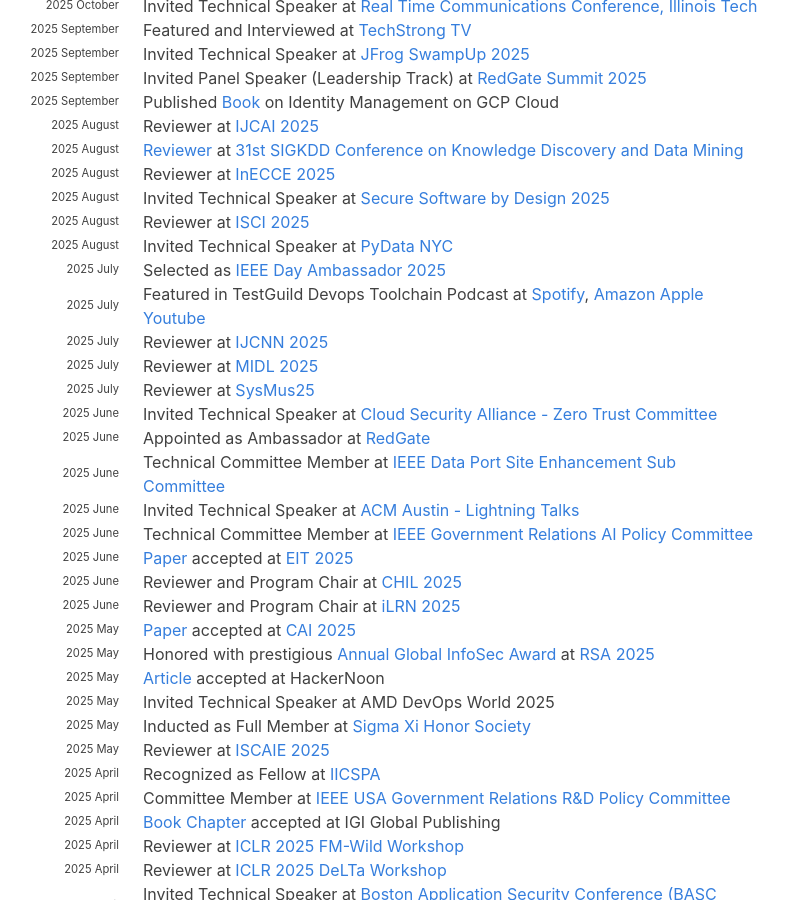
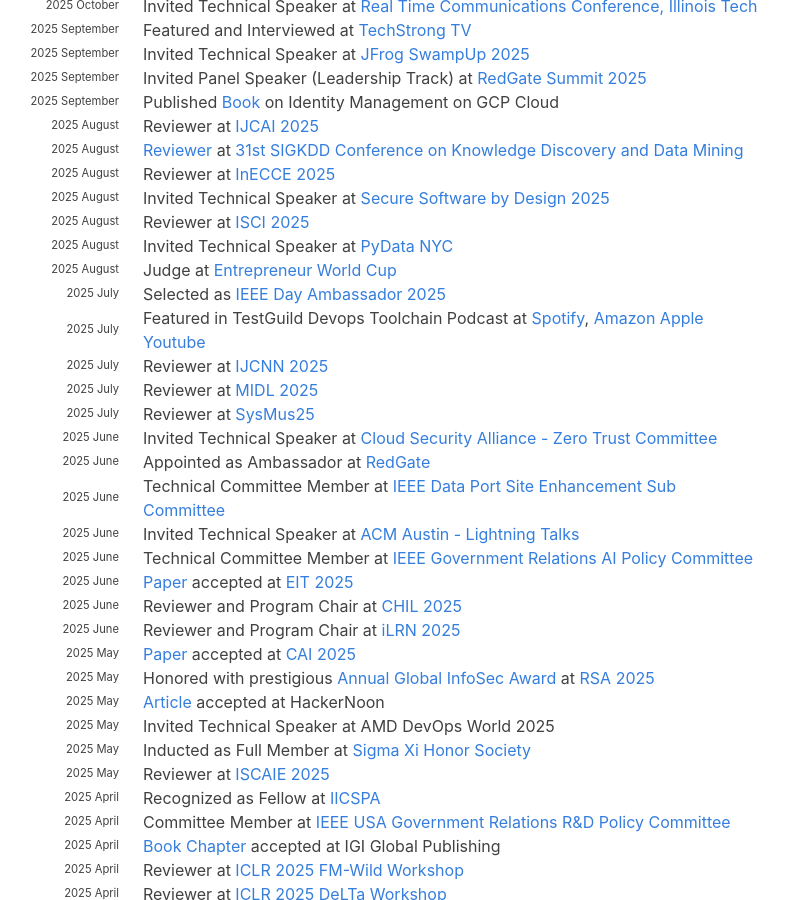
Before and after one commit to hariharanragothaman/hariharanragothaman.github.io, a Jekyll site: the page built from index.md, in a window 1280 px wide and 900 px high, scrolled down 1132 px. Shown: the whole window, without its empty margins (189-977 px from the left). Built offline with Jekyll 4.4.1, drawn with Linux system fonts in a browser that asks for light colours; nearby versions of some CDN libraries; some web fonts are replaced.

Commit message:
Updates and Polishes

```diff
--- a/_data/news.yaml
+++ b/_data/news.yaml
@@ -95,6 +95,10 @@
 - year: 2025
   year-extra: August
   description: Invited Technical Speaker at <a href="https://www.meetup.com/elastic-new-york-city-user-group/events/310082602//">PyData NYC </a>
+
+- year: 2025
+  year-extra: August
+  description: Judge at <a href="https://gbsn.org/opportunities/entrepreneurship-world-cup/"> Entrepreneur World Cup </a>
 
 #-------------------------------------------- July  ------------------------------------------------------------------------------------------------------------------------------------------------------
 
```
